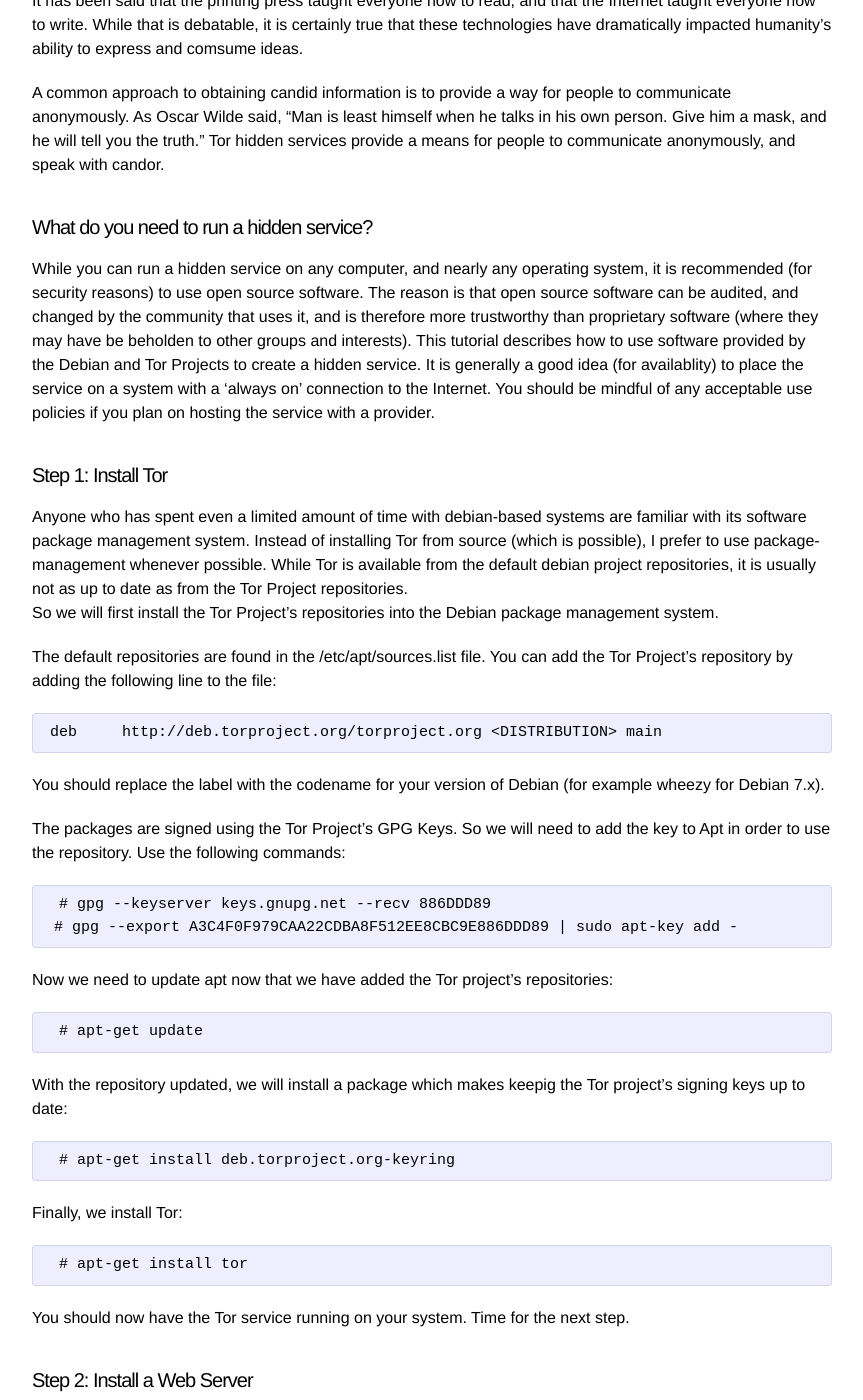
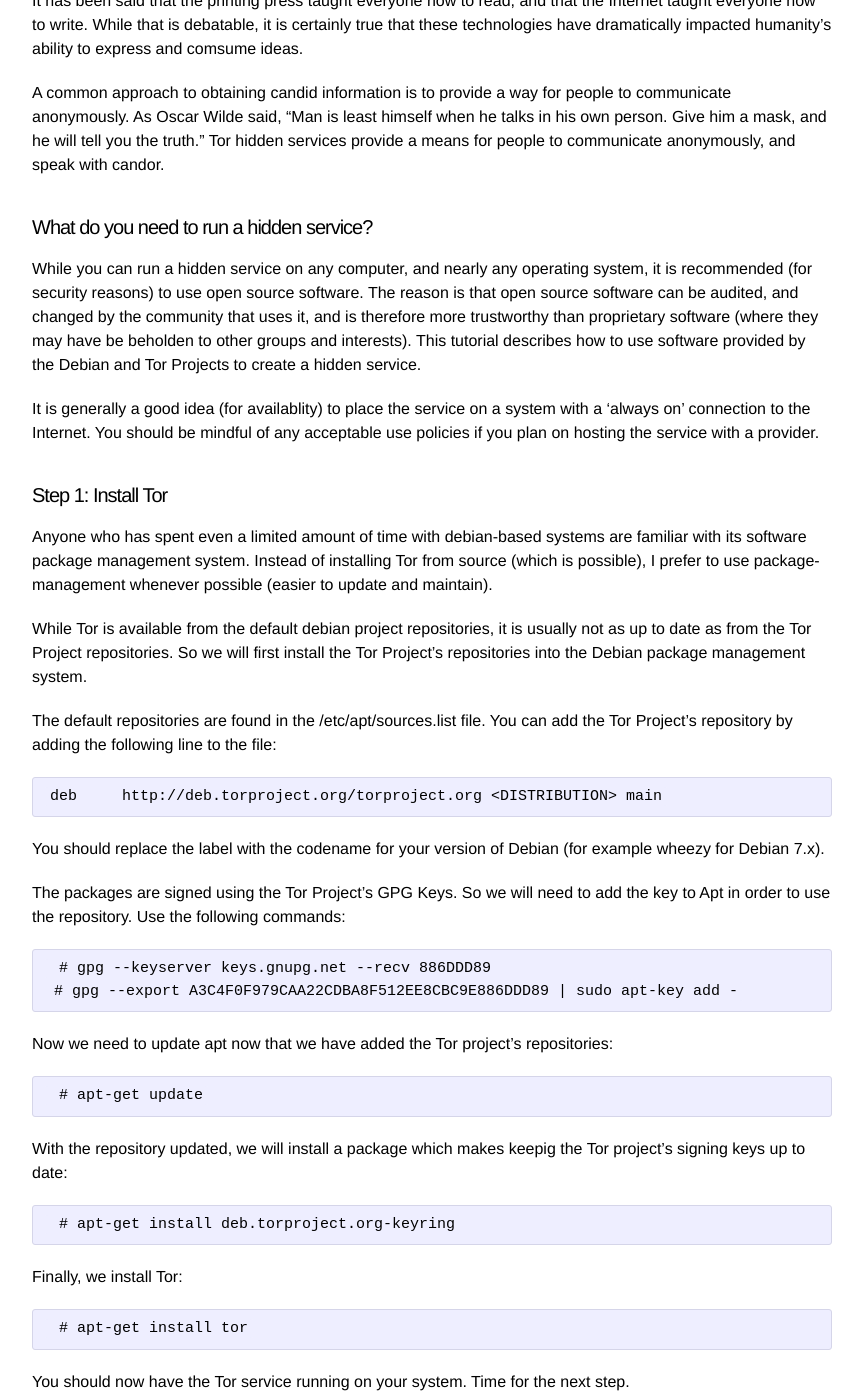
Before and after one commit to cdhop/cryptopartyutah, a Jekyll site: the page built from _posts/2014-10-10-setting-up-a-tor-hidden-service.md, in a window 1280 px wide and 1400 px high, scrolled down 276 px. Shown: the whole window, without its empty margins (208-1071 px from the left). Built offline with Jekyll 4.4.1, drawn with Linux system fonts in a browser that asks for light colours; some of the changed text lies outside the part shown.

Commit message:
edited the hidden services article

```diff
--- a/_posts/2014-10-10-setting-up-a-tor-hidden-service.md
+++ b/_posts/2014-10-10-setting-up-a-tor-hidden-service.md
@@ -17,15 +17,18 @@
 
 While you can run a hidden service on any computer, and nearly any operating system, it is recommended (for security reasons) to use open source software.  The reason is that open source software
 can be audited, and changed by the community that uses it, and is therefore more trustworthy than proprietary software (where they may have be beholden to other groups and interests).
-This tutorial describes how to use software provided by the Debian and Tor Projects to create a hidden service.  It is generally a good idea (for availablity) to place the service on a
+This tutorial describes how to use software provided by the Debian and Tor Projects to create a hidden service.
+
+It is generally a good idea (for availablity) to place the service on a
 system with a 'always on' connection to the Internet.  You should be mindful of any acceptable use policies if you plan on hosting the service with a provider.
 
 
 #### Step 1: Install Tor
 
 Anyone who has spent even a limited amount of time with debian-based systems are familiar with its software package management system.  Instead of installing Tor from source (which is possible),
-I prefer to use package-management whenever possible.  While Tor is available from the default debian project repositories, it is usually not as up to date as from the Tor Project repositories.
-So we will first install the Tor Project's repositories into the Debian package management system.
+I prefer to use package-management whenever possible (easier to update and maintain).
+
+While Tor is available from the default debian project repositories, it is usually not as up to date as from the Tor Project repositories.  So we will first install the Tor Project's repositories into the Debian package management system.
 
 The default repositories are found in the /etc/apt/sources.list file.  You can add the Tor Project's repository by adding the following line to the file:
 
```
Also changed, not shown: other parts of _posts/2014-10-10-setting-up-a-tor-hidden-service.md (+7 -4 lines).
